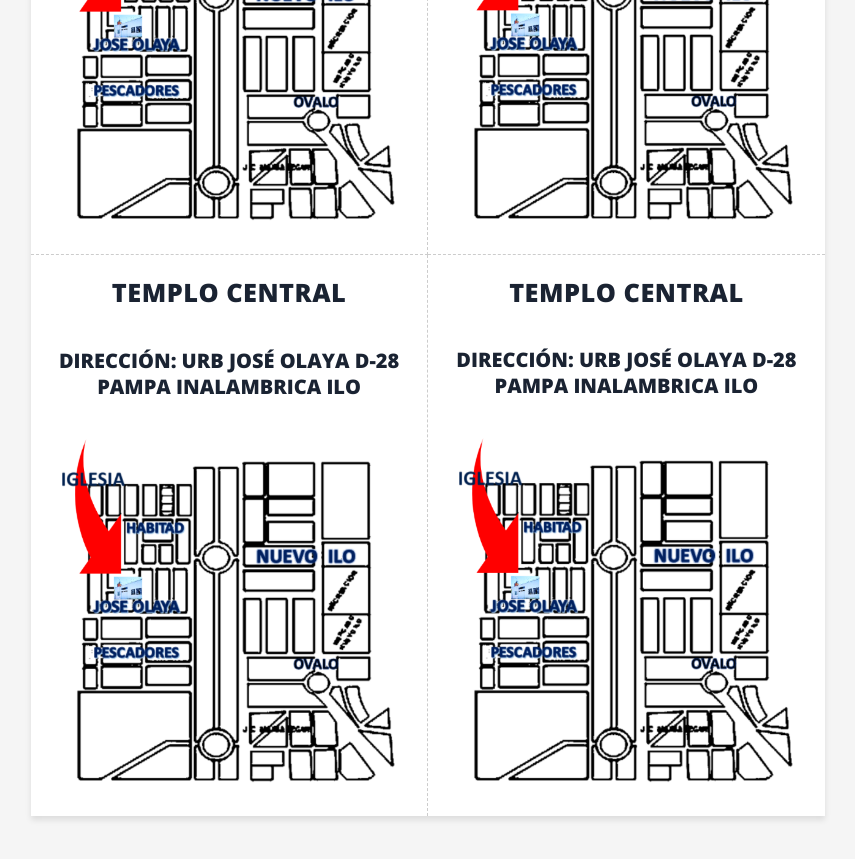
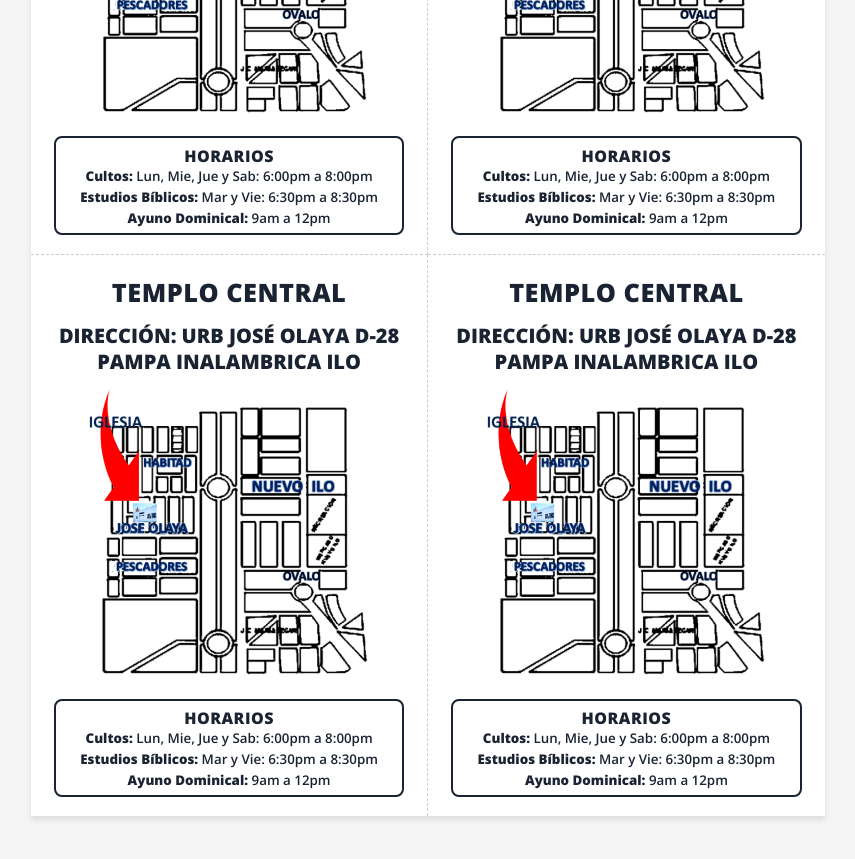
Before and after one commit to DANIELNAHUN/iglesiadediosenilo, a Vue app: page /encuentro in a window 1280 px wide. Shown: the part 1580-2439 px from the top of the page, without its empty margins (212-1067 px from the left). Built offline with nearby package versions, Linux system fonts and the light colour scheme; the HTML template or start-up script is replaced by a standard one.

Commit message:
update desing

```diff
--- a/src/views/EncuentroView.vue
+++ b/src/views/EncuentroView.vue
@@ -77,7 +77,15 @@
             <img :src="mapaUrl" alt="Mapa de ubicación de la iglesia" class="mapa-imagen" />
           </div>
 
-
+          <!-- Horarios -->
+          <div class="horarios-box">
+            <h3 class="horarios-titulo">HORARIOS</h3>
+            <div class="horarios-lista">
+              <p class="horario-item"><strong>Cultos:</strong> Lun, Mie, Jue y Sab: 6:00pm a 8:00pm</p>
+              <p class="horario-item"><strong>Estudios Bíblicos:</strong> Mar y Vie: 6:30pm a 8:30pm</p>
+              <p class="horario-item"><strong>Ayuno Dominical:</strong> 9am a 12pm</p>
+            </div>
+          </div>
         </div>
       </div>
     </div>
@@ -341,6 +349,42 @@ const props = defineProps({
   line-height: 1.3;
 }
 
+/* ── Horarios ── */
+
+.horarios-box {
+  width: 100%;
+  border: 2px solid #1a2332;
+  border-radius: 8px;
+  padding: 0.15cm 0.1cm;
+  text-align: center;
+}
+
+.horarios-titulo {
+  font-size: 12pt;
+  font-weight: 800;
+  color: #1a2332;
+  margin: 0 0 0 0;
+  letter-spacing: 0.5px;
+}
+
+.horarios-lista {
+  display: flex;
+  flex-direction: column;
+  gap: 0.1cm;
+}
+
+.horario-item {
+  font-size: 10pt;
+  font-weight: 600;
+  color: #1a2332;
+  margin: 0;
+  line-height: 1.3;
+}
+
+.horario-item strong {
+  font-weight: 800;
+}
+
 /* ── Print ── */
 
 @media print {
```
